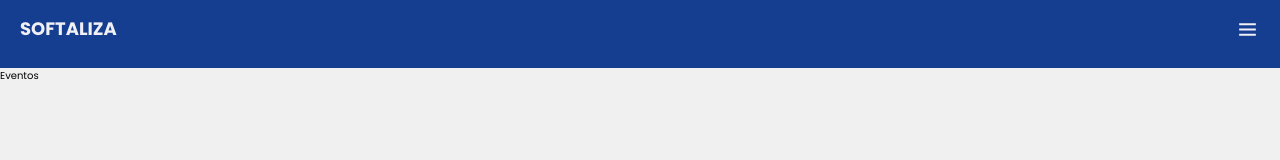
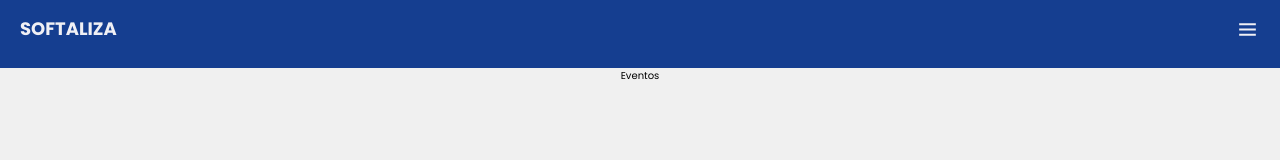
Before and after one commit to gui13info/Posts, a React (Create React App) app in the folder front-end/: page /show-events in a window 1280 px wide. Shown: the top 160 px of the page. Built offline with nearby package versions, Linux system fonts and the light colour scheme.

Commit message:
Adicionando base styles

```diff
--- a/front-end/src/pages/ShowEvents/index.js
+++ b/front-end/src/pages/ShowEvents/index.js
@@ -1,8 +1,12 @@
 import React from 'react';
+
+import { ContainerEvents } from './styles';
 
 function ShowEvents(){
     return(
-        <div>Eventos</div>
+        <ContainerEvents>
+            Eventos
+        </ContainerEvents>
     );
 }
 
--- /dev/null
+++ b/front-end/src/pages/ShowEvents/styles.js
@@ -0,0 +1,9 @@
+import styled from 'styled-components';
+
+export const ContainerEvents = styled.div`
+    display: flex;
+    align-items: center;
+    justify-content: center;
+
+
+`;
```
Also changed, not shown: 1 other file (tests, documents, lock files or other folders).
